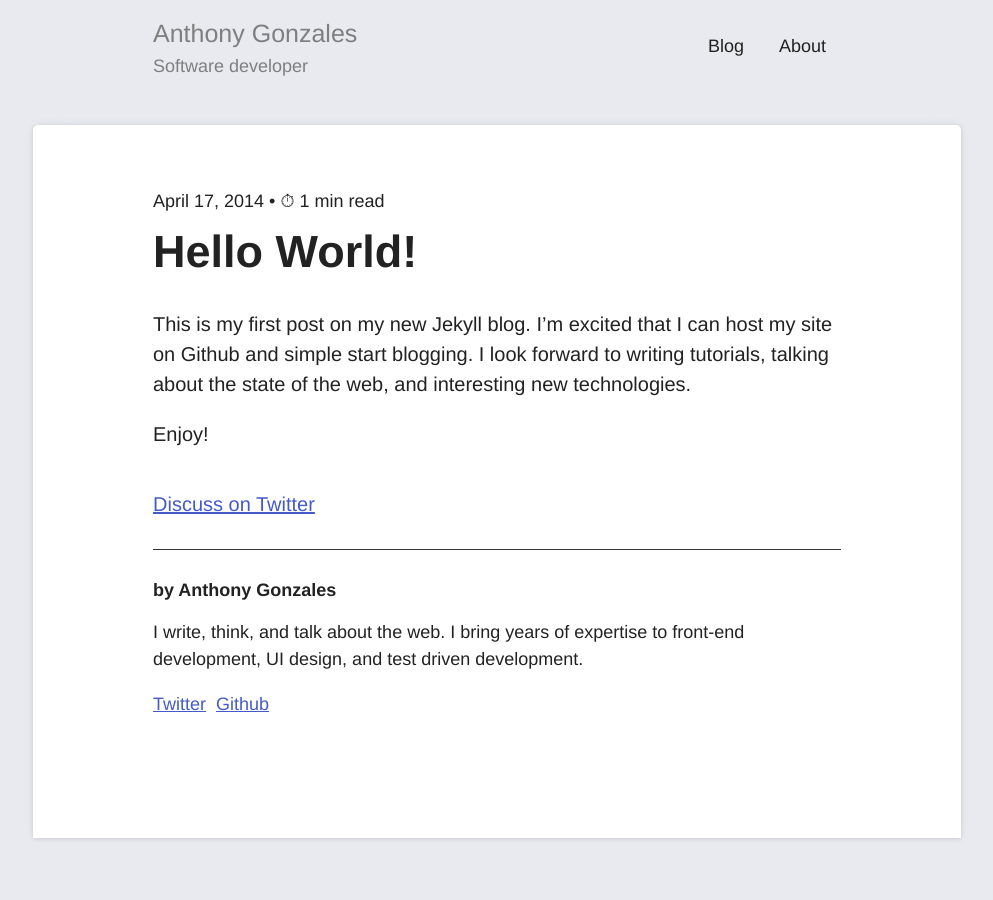
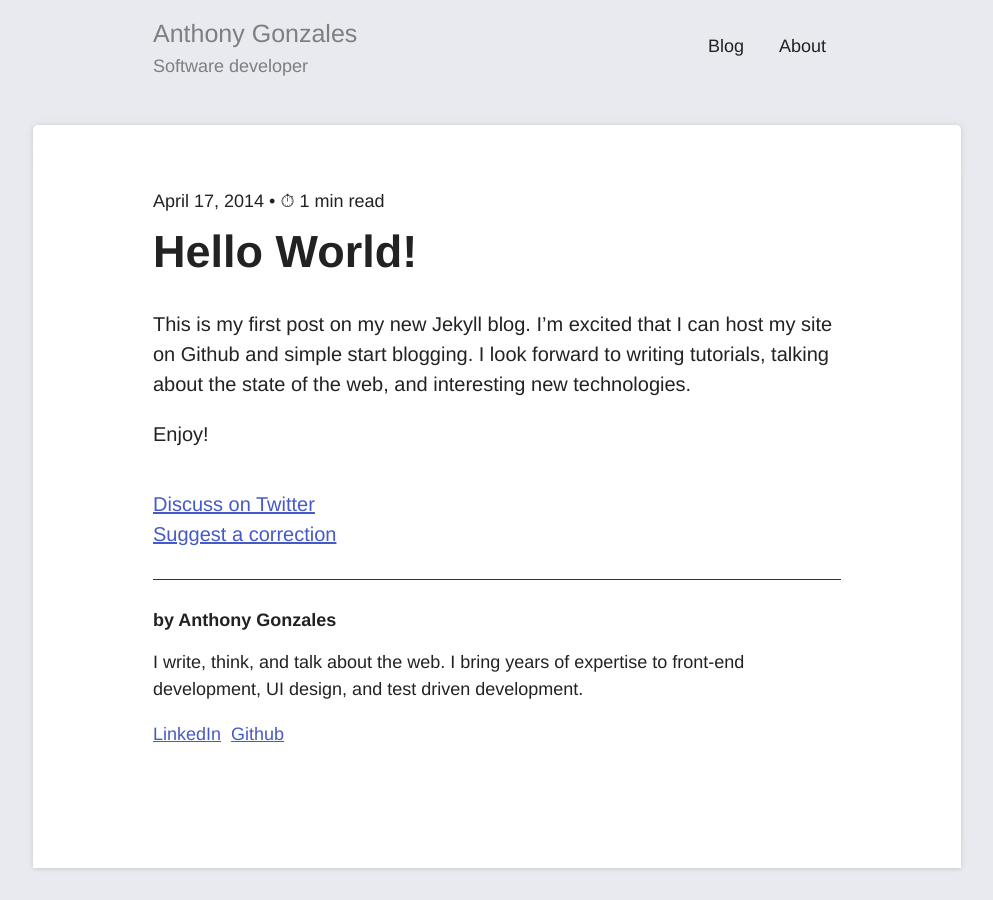
Before and after one commit to antgonzales/antgonzales.github.io, a Jekyll site: the page built from _posts/2014-04-17-hello-world.markdown, in a window 1280 px wide. Shown: the whole page, without its empty margins (143-1136 px from the left). Built offline with Jekyll 4.4.1, drawn with Linux system fonts in a browser that asks for light colours.

Commit message:
Update contact info
Create a suggest a correction link.

```diff
--- a/_data/contacts.yml
+++ b/_data/contacts.yml
@@ -1,6 +1,6 @@
-- link: 'https://twitter.com/dietmtnview'
-  username: '@dietmtnview'
-  title: 'Twitter'
+- link: 'https://www.linkedin.com/in/anthonymgonzales/'
+  username: 'anthonymgonzales'
+  title: 'LinkedIn'
 
 - link: 'https://github.com/antgonzales'
   username: 'antgonzales'
--- a/_layouts/post.html
+++ b/_layouts/post.html
@@ -25,6 +25,9 @@ layout: default
   <div class="post-additional">
     <a href="https://mobile.twitter.com/search?q={{ site.url | url_encode }}{{ page.url | url_encode }}" target="_blank" >Discuss on Twitter</a>
   </div>
+  <div class="post-additional">
+    <a href="https://github.com/antgonzales/antgonzales.github.io/edit/master/{{page.path}}" target="_blank" >Suggest a correction</a>
+  </div>
   <hr/>
   <div class="post-footer">
     {% include quick_about.html %}
```
